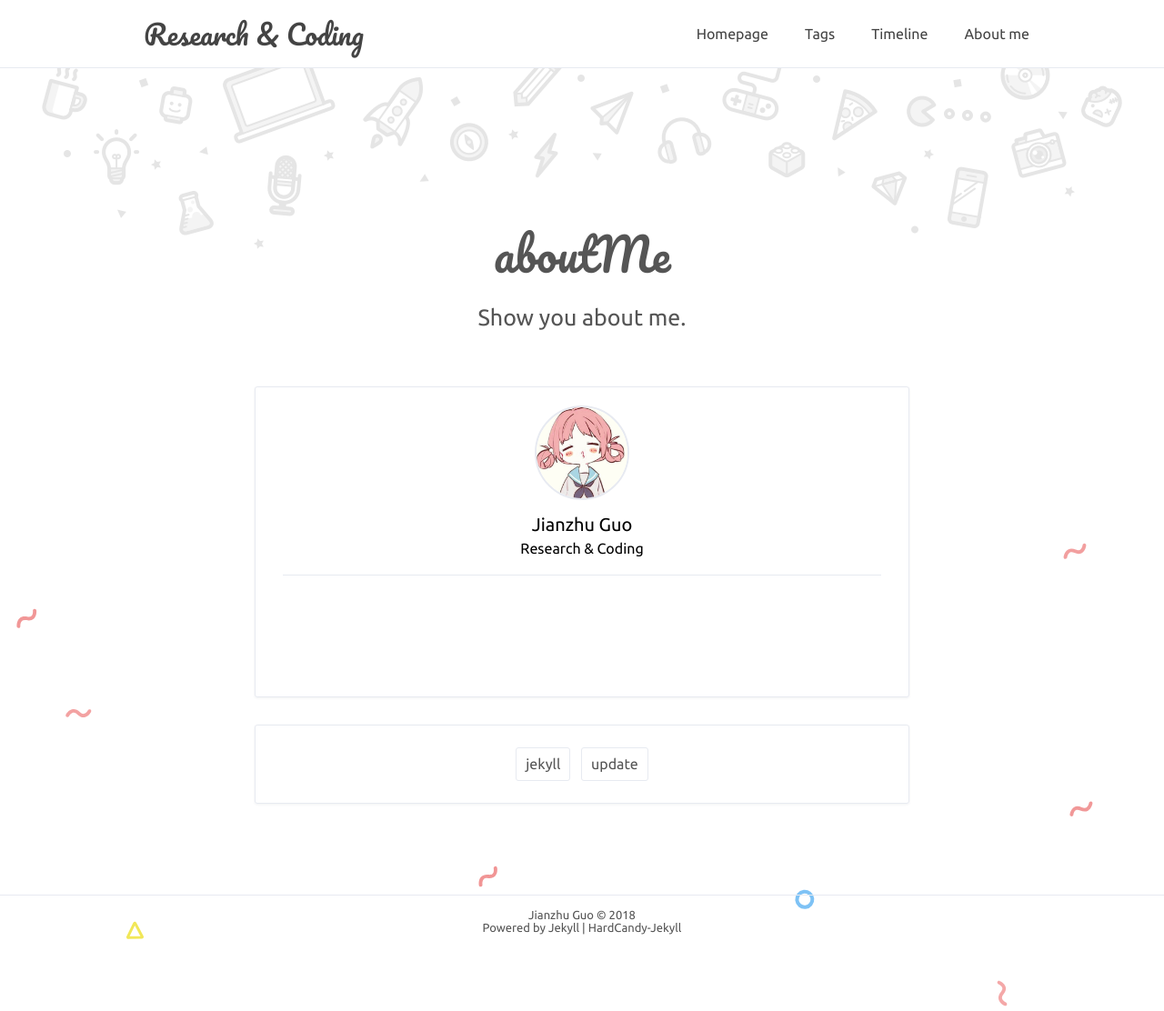
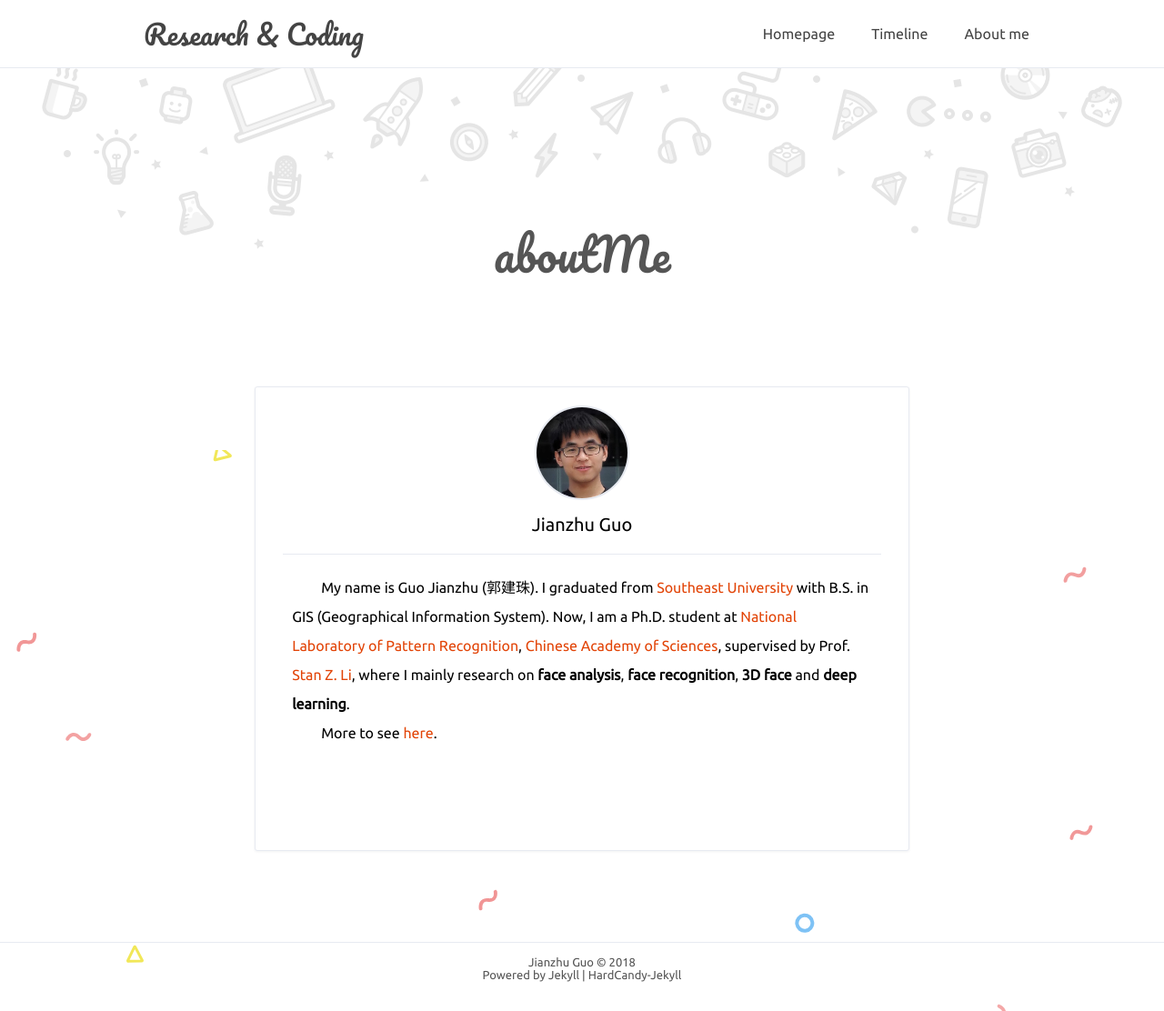
Before and after one commit to SpencerHoGD/cleardusk.github.io, a Jekyll site: the page built from about.html, in a window 1280 px wide. Shown: the whole page at 91% size. Built offline with Jekyll 4.4.1, drawn with Linux system fonts in a browser that asks for light colours; comment, search, counter and statistics services are not loaded.

Commit message:
Make some changes

```diff
--- a/_config.yml
+++ b/_config.yml
@@ -8,7 +8,7 @@ url: 'https://guojianzhu.com' # your host
 # nav 中文字符空格：&emsp;
 nav: # 最佳体验 六个标签 且最好每个标签不超过4中文字
   Homepage: '/'
-  Tags: '/tags.html'
+  # Tags: '/tags.html'
   Timeline: '/timeline.html'
   About me: '/about.html'
   # Friend: '/friendLink.html'
@@ -18,10 +18,10 @@ author: true
 name: 'Jianzhu Guo'
 NickName: 'cleardusk'
 webtitle: 'Research & Coding'
-bio: 'Research & Coding'
+bio: ''
 about: true
-# aboutyou: 'your introduction'
-portraits: '/assets/profile.jpeg' # your portraits image file path
+aboutyou: '&emsp;&emsp;My name is Guo Jianzhu (郭建珠). I graduated from <a href="http://www.seu.edu.cn">Southeast University</a> with B.S. in GIS (Geographical Information System). Now, I am a Ph.D. student at <a href="http://www.nlpr.ia.ac.cn/nlpren/EN/volumn/home.shtml">National Laboratory of Pattern Recognition</a>, <a href="http://english.cas.cn">Chinese Academy of Sciences</a>, supervised by Prof. <a href="http://www.cbsr.ia.ac.cn/users/szli">Stan Z. Li</a>, where I mainly research on <b>face analysis</b>, <b>face recognition</b>, <b>3D face</b> and <b>deep learning</b>. <br/>&emsp;&emsp;More to see <a href="/2018/10/07/index.html">here</a>.'
+portraits: 'assets/pics/me_v22.jpg' # your portraits image file path
 
 # SNS
 SNS: true
@@ -58,7 +58,7 @@ disqus: false
 disqus_url: '' # https://abc.disqus.com/embed.js
 # 来必力评论
 livere: true
-livere_uid: 'MTAyMC8zNDI2OS8xMDgwNg==' # MTAyMC8zNDI2OS8xMDgwNg==
+livere_uid: 'MTAyMC80MDE4Ny8xNjcxNA==' #'MTAyMC8zNDI2OS8xMDgwNg=='
 # Gitment评论 OAuth Application
 Gitment: false
 Gitment_owner: ''  # github用户名
@@ -72,7 +72,7 @@ social-share-items: ['qq', 'wechat', 'weibo', 'twitter', 'facebook']
 
 # 百度统计 在baidu-url里填写自己相关的url代码
 baidu: true
-baidu-url: ''
+baidu-url: '88dcc3902c090f47dfc806d036168479'
 # 谷歌分析 在google-ID里填写自己在谷歌分析获得的追踪ID
 google: false
 google-ID: ''
--- a/_includes/head.html
+++ b/_includes/head.html
@@ -17,8 +17,8 @@
 <!-- <link href="https://fonts.googleapis.com/css?family=Kaushan+Script|Pacifico|Ubuntu|Roboto+Mono|Source+Sans+Pro" rel="stylesheet"> -->
 
 <!-- Favicon -->
-<link href="/assets/profile.jpeg" rel="shortcut icon" />
-<link href="/assets/profile.jpeg" rel="apple-touch-icon-precomposed" />
+<link href="/assets/pics/me_v22.jpg" rel="shortcut icon" />
+<link href="/assets/pics/me_v22.jpg" rel="apple-touch-icon-precomposed" />
 <!-- Android Lolipop Theme Color -->
 <!-- <meta name="theme-color" content="#1464FB"> -->
 <title>{{ page.title }}</title>
--- a/about.html
+++ b/about.html
@@ -2,7 +2,7 @@
 layout: default
 title: 关于我
 page-title: aboutMe
-home-title: Show you about me.
+<!-- home-title: Show you about me. -->
 description:
 ---
 
@@ -15,7 +15,7 @@ description:
         {% if site.author %}
           <div class="portraits"><img src="{{ site.portraits }}" alt=""></div>
           <span id="yourname">{{ site.name }}</span>
-          <span id="yourbio">{{ site.bio }}</span>
+          <!-- <span id="yourbio">{{ site.bio }}</span> -->
           {% if site.about %}
             <span id="aboutyou">{{ site.aboutyou }}</span>
           {% endif %}
@@ -30,13 +30,13 @@ description:
           {% endfor%}
         {% endif %}
       </li>
-      <li class="fadeInUp animated">
+      <!-- <li class="fadeInUp animated">
       {% if site.tags.size>0 %}
           {% for tag in site.tags %}
           <a href="tags.html#{{ tag[0] }}" class="tag">{{ tag[0]}}</a>
           {% endfor %}
       {% endif %}
-      </li>
+      </li> -->
     </ul>
 </main>
 {% include footer.html %}
```
Also changed, not shown: _posts/2018-05-17-welcome-to-jekyll.markdown (deleted, +0 -28 lines), _posts/2018-05-18-hello-jekyll.md (deleted, +0 -31 lines), 1 other file.
